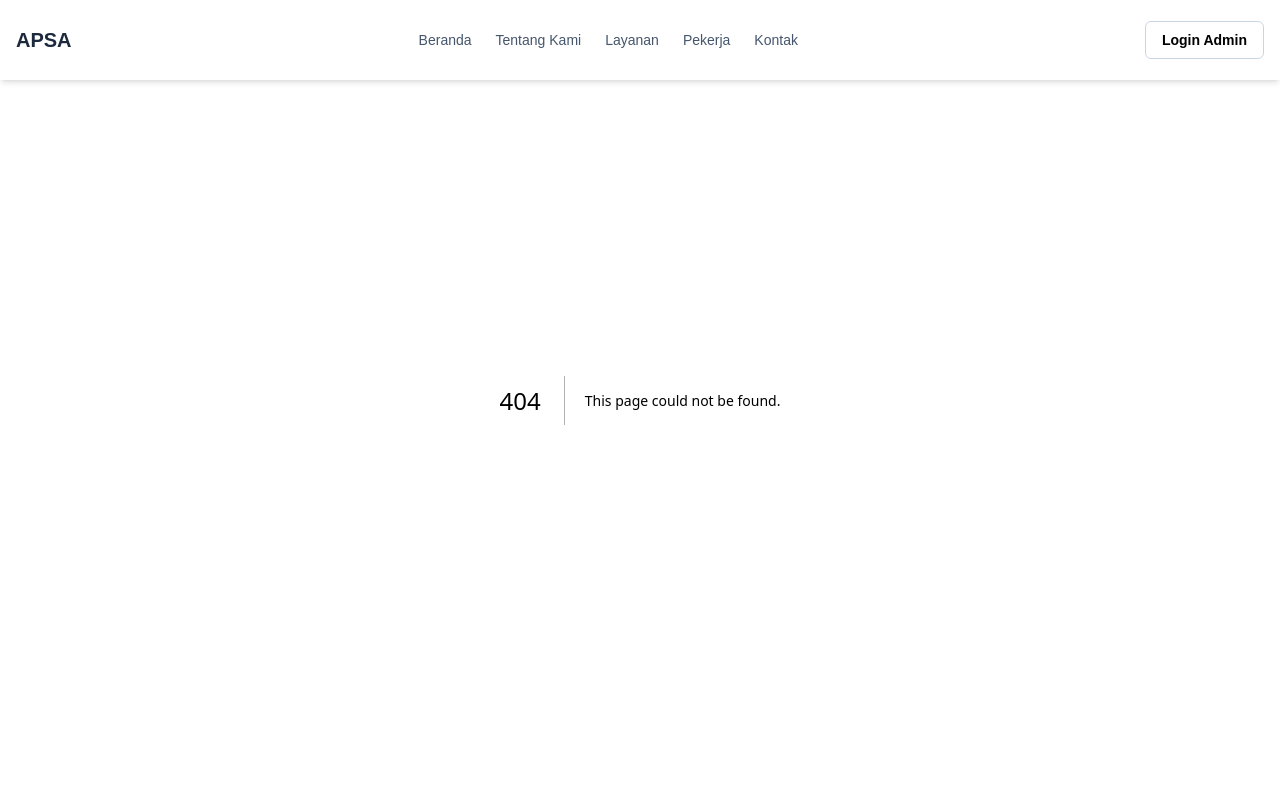
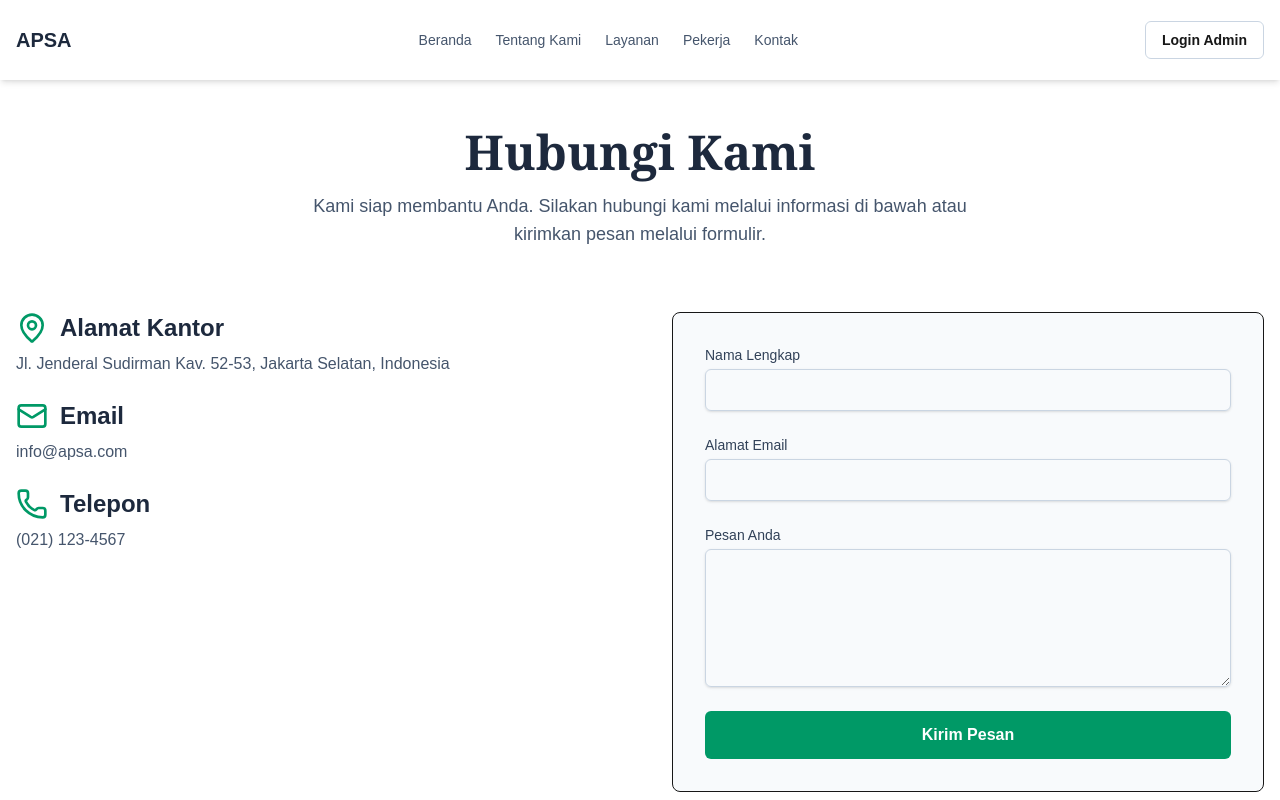
Before and after one commit to natepoy24/agensi-penyalur, a Next.js app: page /kontak in a window 1280 px wide. Before the commit this address had no page. Shown: the top 800 px of the page. Built offline with nearby package versions, Linux system fonts and the light colour scheme.

Commit message:
Edit bug Component

```diff
--- /dev/null
+++ b/src/app/kontak/page.tsx
@@ -0,0 +1,95 @@
+// src/app/kontak/page.tsx
+"use client";
+
+import { useState } from 'react';
+import { Mail, MapPin, Phone } from 'lucide-react';
+
+export default function KontakPage() {
+  const [formData, setFormData] = useState({
+    name: '',
+    email: '',
+    message: '',
+  });
+
+  const handleChange = (e: React.ChangeEvent<HTMLInputElement | HTMLTextAreaElement>) => {
+    const { name, value } = e.target;
+    setFormData(prevState => ({
+      ...prevState,
+      [name]: value,
+    }));
+  };
+
+  const handleSubmit = (e: React.FormEvent<HTMLFormElement>) => {
+    e.preventDefault();
+    console.log("Data Formulir yang Terkirim:", formData);
+    alert('Pesan Anda sudah kami terima, mohon tunggu balasan dari kami');
+  };
+
+  return (
+    <main>
+      <div className="bg-white pt-32 pb-20 px-4">
+        <div className="container mx-auto">
+          {/* Judul Halaman */}
+          <div className="text-center mb-16">
+            <h1 className="text-4xl md:text-5xl font-serif font-bold text-slate-800">
+              Hubungi Kami
+            </h1>
+            <p className="mt-4 text-lg text-slate-600 max-w-2xl mx-auto">
+              Kami siap membantu Anda. Silakan hubungi kami melalui informasi di bawah atau kirimkan pesan melalui formulir.
+            </p>
+          </div>
+
+          {/* Grid: Info Kontak & Form */}
+          <div className="grid grid-cols-1 md:grid-cols-2 gap-16">
+
+            {/* Kolom Kiri: Informasi Kontak */}
+            <div className="space-y-6">
+              <div>
+                <h3 className="text-2xl font-bold text-slate-800 flex items-center gap-3">
+                  <MapPin className="w-8 h-8 text-emerald-600" /> Alamat Kantor
+                </h3>
+                <p className="mt-2 text-slate-600">Jl. Jenderal Sudirman Kav. 52-53, Jakarta Selatan, Indonesia</p>
+              </div>
+              <div>
+                <h3 className="text-2xl font-bold text-slate-800 flex items-center gap-3">
+                  <Mail className="w-8 h-8 text-emerald-600" /> Email
+                </h3>
+                <p className="mt-2 text-slate-600">info@apsa.com</p>
+              </div>
+              <div>
+                <h3 className="text-2xl font-bold text-slate-800 flex items-center gap-3">
+                  <Phone className="w-8 h-8 text-emerald-600" /> Telepon
+                </h3>
+                <p className="mt-2 text-slate-600">(021) 123-4567</p>
+              </div>
+            </div>
+
+            {/* Kolom Kanan: Formulir Kontak */}
+            <div className="bg-slate-50 p-8 rounded-lg border">
+              <form onSubmit={handleSubmit} className="space-y-6">
+                <div>
+                  <label htmlFor="name" className="block text-sm font-medium text-slate-700">Nama Lengkap</label>
+                  <input type="text" id="name" name="name" required value={formData.name} onChange={handleChange} className="mt-1 block w-full px-3 py-2 border border-slate-300 rounded-md shadow-sm focus:outline-none focus:ring-emerald-500 focus:border-emerald-500 text-slate-900" />
+                </div>
+                <div>
+                  <label htmlFor="email" className="block text-sm font-medium text-slate-700">Alamat Email</label>
+                  <input type="email" id="email" name="email" required value={formData.email} onChange={handleChange} className="mt-1 block w-full px-3 py-2 border border-slate-300 rounded-md shadow-sm focus:outline-none focus:ring-emerald-500 focus:border-emerald-500 text-slate-900" />
+                </div>
+                <div>
+                  <label htmlFor="message" className="block text-sm font-medium text-slate-700">Pesan Anda</label>
+                  <textarea id="message" name="message" rows={5} required value={formData.message} onChange={handleChange} className="mt-1 block w-full px-3 py-2 border border-slate-300 rounded-md shadow-sm focus:outline-none focus:ring-emerald-500 focus:border-emerald-500 text-slate-900"></textarea>
+                </div>
+                <div>
+                  <button type="submit" className="w-full py-3 px-4 bg-emerald-600 text-white font-semibold rounded-md hover:bg-emerald-700 transition-colors">
+                    Kirim Pesan
+                  </button>
+                </div>
+              </form>
+            </div>
+
+          </div>
+        </div>
+      </div>
+    </main>
+  );
+}
--- a/src/app/layout.tsx
+++ b/src/app/layout.tsx
@@ -1,8 +1,8 @@
 import type { Metadata } from "next";
 import { Geist, Geist_Mono } from "next/font/google";
 import "./globals.css";
-import Header from "./components/Header";
-import Footer from "./components/Footer";
+import Header from "@/components/Header";
+import Footer from "@/components/Footer";
 
 const geistSans = Geist({
   variable: "--font-geist-sans",
--- a/src/app/pekerja/page.tsx
+++ b/src/app/pekerja/page.tsx
@@ -1,14 +1,12 @@
 // src/app/pekerja/page.tsx
-import PekerjaCard from '../components/PekerjaCard';
+import PekerjaCard, { type PekerjaProps } from '../../components/PekerjaCard'; // <-- PERBAIKAN DI SINI
 import { Search } from 'lucide-react';
 
-// Data contoh untuk sementara
-const daftarPekerja = [
+const daftarPekerja: PekerjaProps[] = [
   { id: 1, nama: 'Rina Setiawati', kategori: 'Baby Sitter', status: 'Tersedia', fotoUrl: '/images/rina.jpg', pengalaman: 5, lokasi: 'Jakarta Selatan' },
   { id: 2, nama: 'Budi Santoso', kategori: 'Perawat Lansia', status: 'Tersedia', fotoUrl: '/images/budi.jpg', pengalaman: 8, lokasi: 'Jakarta Pusat' },
   { id: 3, nama: 'Citra Lestari', kategori: 'Asisten Rumah Tangga', status: 'Dipesan', fotoUrl: '/images/citra.jpg', pengalaman: 4, lokasi: 'Tangerang' },
   { id: 4, nama: 'Anisa Putri', kategori: 'Baby Sitter', status: 'Tersedia', fotoUrl: '/images/anisa.jpg', pengalaman: 3, lokasi: 'Bekasi' },
-  // Anda bisa menambahkan lebih banyak data contoh di sini
 ];
 
 export default function PekerjaPage() {
@@ -27,16 +25,16 @@ export default function PekerjaPage() {
           {/* Bagian Filter */}
           <div className="mb-10 flex flex-col md:flex-row gap-4 rounded-lg bg-slate-50 p-4 border">
             <div className="relative flex-grow">
-              <input type="text" placeholder="Cari berdasarkan nama..." className="w-full rounded-md border border-slate-300 py-2 pl-10 pr-4 focus:border-emerald-500 focus:ring-emerald-500" />
+              <input type="text" placeholder="Cari berdasarkan nama..." className="w-full rounded-md border border-slate-300 py-2 pl-10 pr-4 focus:border-emerald-500 focus:ring-emerald-500 text-slate-900" />
               <Search className="absolute left-3 top-1/2 -translate-y-1/2 text-slate-400" size={20} />
             </div>
-            <select className="rounded-md border border-slate-300 py-2 px-4 focus:border-emerald-500 focus:ring-emerald-500">
+            <select className="rounded-md border border-slate-300 py-2 px-4 focus:border-emerald-500 focus:ring-emerald-500 text-slate-900">
               <option>Semua Kategori</option>
               <option>Baby Sitter</option>
               <option>Perawat Lansia</option>
               <option>Asisten Rumah Tangga</option>
             </select>
-            <select className="rounded-md border border-slate-300 py-2 px-4 focus:border-emerald-500 focus:ring-emerald-500">
+            <select className="rounded-md border border-slate-300 py-2 px-4 focus:border-emerald-500 focus:ring-emerald-500 text-slate-900">
               <option>Semua Status</option>
               <option>Tersedia</option>
               <option>Dipesan</option>
@@ -49,7 +47,6 @@ export default function PekerjaPage() {
               <PekerjaCard key={pekerja.id} pekerja={pekerja} />
             ))}
           </div>
-
         </div>
       </div>
     </main>
--- a/src/app/components/PekerjaCard.tsx
+++ b/src/components/PekerjaCard.tsx
@@ -3,8 +3,8 @@ import Image from 'next/image';
 import Link from 'next/link';
 import { Briefcase, MapPin } from 'lucide-react';
 
-// Definisikan 'tipe' data untuk properti komponen
-type PekerjaProps = {
+// Pastikan tipe ini diekspor agar bisa digunakan di file lain
+export type PekerjaProps = {
   id: number;
   nama: string;
   kategori: string;
```
Also changed, not shown: src/components/Footer.tsx (renamed from src/app/components/Footer.tsx), src/components/Header.tsx (renamed from src/app/components/Header.tsx).
